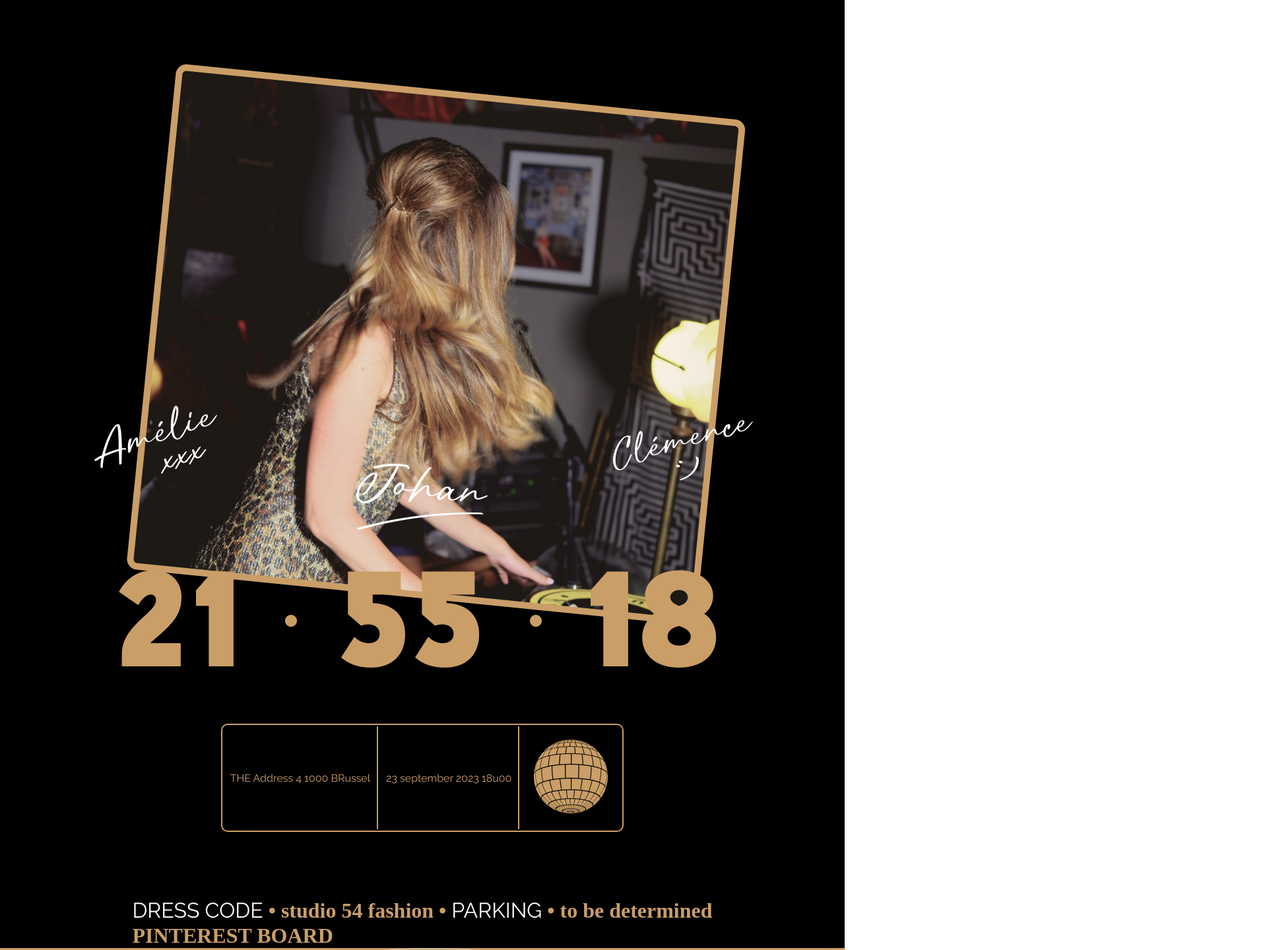
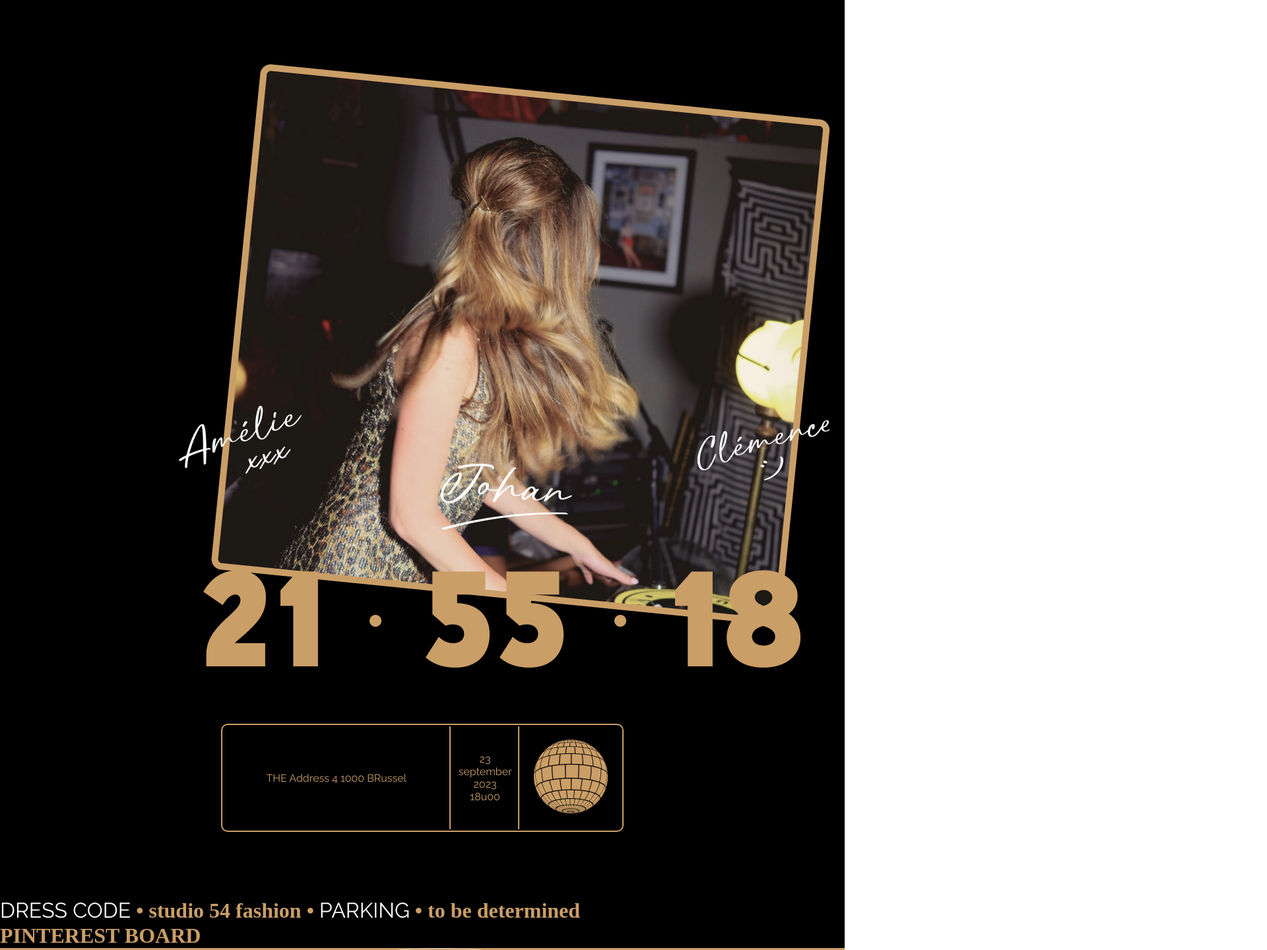
Before and after one commit to Iracopter/animated-page, a plain HTML site: page index.html in a window 1280 px wide. Shown: the part 289-1729 px from the top of the page at 66% size, 1920 px wide, since content can reach past the window. Drawn offline with Linux system fonts and the light colour scheme.

Commit message:
Update index.css

```diff
--- a/index.css
+++ b/index.css
@@ -20,6 +20,7 @@
     padding: 0%;
     box-sizing: border-box;
     font-family: raleway_f, sans-serif;
+    width: 100%;
 }
 
 h5{
@@ -76,9 +77,9 @@ h5{
 .middle{
     /*padding-top: 133px;*/
     display: flex;
-    left: 15%;
+    left: 25%;
     position: relative; /* Встановлюємо позицію relative для контейнера, щоб зробити absolute позицію дочірньої картинки відносно нього */
-    width: auto; /* Задаємо ширину контейнера (змініть на потрібне значення) */
+    width: 1000px; /* Задаємо ширину контейнера (змініть на потрібне значення) */
     height: 850px; /* Задаємо висоту контейнера (змініть на потрібне значення) */
     background-image: url("GEOFF_FRONT_COVER_V1\ 1.png"); /* Задаємо шлях до основної картинки */
     background-repeat: no-repeat; /* Запобігаємо повторенню основної картинки */
@@ -89,8 +90,8 @@ h5{
     position: absolute; /* Встановлюємо позицію absolute для дочірньої картинки */
     top: 518px; /* Відступ від верхнього краю контейнера (змініть на потрібне значення) */
     left: -49px; /* Відступ від лівого краю контейнера (змініть на потрібне значення) */
-    width: 100%; /* Задаємо ширину дочірньої картинки відповідну ширині контейнера */
-    height: 100%; /* Задаємо висоту дочірньої картинки відповідну висоті контейнера */
+    width: 200px;
+    height: 200px;
     background-image: url("amelie\ 1.png"); /* Задаємо шлях до дочірньої картинки */
     background-repeat: no-repeat;
 }
@@ -99,8 +100,8 @@ h5{
     position: absolute; /* Встановлюємо позицію absolute для дочірньої картинки */
     top: 606px; /* Відступ від верхнього краю контейнера (змініть на потрібне значення) */
     left: 348px; /* Відступ від лівого краю контейнера (змініть на потрібне значення) */
-    width: 100%; /* Задаємо ширину дочірньої картинки відповідну ширині контейнера */
-    height: 100%; /* Задаємо висоту дочірньої картинки відповідну висоті контейнера */
+    width: 200px;
+    height: 200px;
     background-image: url("johan\ 1.png"); /* Задаємо шлях до дочірньої картинки */
     background-repeat: no-repeat;
 }
@@ -109,8 +110,10 @@ h5{
     position: absolute; /* Встановлюємо позицію absolute для дочірньої картинки */
     top: 540px; /* Відступ від верхнього краю контейнера (змініть на потрібне значення) */
     left: 737px; /* Відступ від лівого краю контейнера (змініть на потрібне значення) */
-    width: 100%; /* Задаємо ширину дочірньої картинки відповідну ширині контейнера */
-    height: 100%; /* Задаємо висоту дочірньої картинки відповідну висоті контейнера */
+    /*width: 100%; /* Задаємо ширину дочірньої картинки відповідну ширині контейнера */
+    /*height: 100%; /* Задаємо висоту дочірньої картинки відповідну висоті контейнера */
+    width: 200px;
+    height: 200px;
     background-image: url("clemence\ 2.png"); /* Задаємо шлях до дочірньої картинки */
     background-repeat: no-repeat;
 }
@@ -120,8 +123,8 @@ h5{
     position: absolute; /* Встановлюємо позицію absolute для дочірньої картинки */
     top: 706px; /* Відступ від верхнього краю контейнера (змініть на потрібне значення) */
     left: -17px; /* Відступ від лівого краю контейнера (змініть на потрібне значення) */
-    width: 100%; /* Задаємо ширину дочірньої картинки відповідну ширині контейнера */
-    height: 100%; /* Задаємо висоту дочірньої картинки відповідну висоті контейнера */
+    width: 1000px;
+    height: 300px;
     background-image: url("Frame\ 1.png"); /* Задаємо шлях до дочірньої картинки */
     background-repeat: no-repeat;
     /*background-size: cover; /* Масштабуємо дочірню картинку, щоб вона відповідала розмірам контейнера */
@@ -153,7 +156,6 @@ h5{
 
 .footer{
     display: flex;
-    align-items: center;
     justify-content: center;
 }
 
@@ -198,7 +200,7 @@ table.rounded-table {
 
 .disk-photo{
     width: 606px;
-    margin-top: 480px;
+    margin-top: 40%;
     margin-bottom: 440px;
     animation: 8s linear infinite rotate;
 }
```
